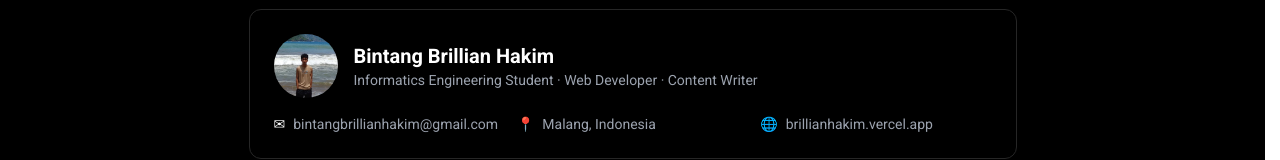
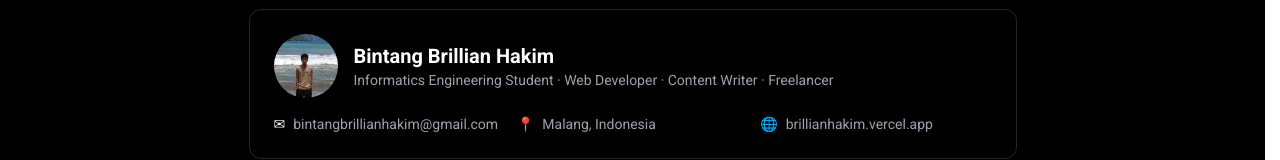
Before and after one commit to BrillianHakim/Portofolio, a Vue app: page /resume in a window 1280 px wide. Shown: the part 265-425 px from the top of the page. Built offline with nearby package versions, Linux system fonts and the light colour scheme; no server answers.

Commit message:
Perubahan2

```diff
--- a/src/pages/Resume.vue
+++ b/src/pages/Resume.vue
@@ -36,7 +36,7 @@
             </div>
             <div>
               <h2 class="text-xl font-bold">Bintang Brillian Hakim</h2>
-              <p class="text-gray-400 text-sm">Informatics Engineering Student · Web Developer · Content Writer</p>
+              <p class="text-gray-400 text-sm">Informatics Engineering Student · Web Developer · Content Writer · Freelancer</p>
             </div>
           </div>
           <div class="grid grid-cols-1 sm:grid-cols-3 gap-3 mt-4">
```
